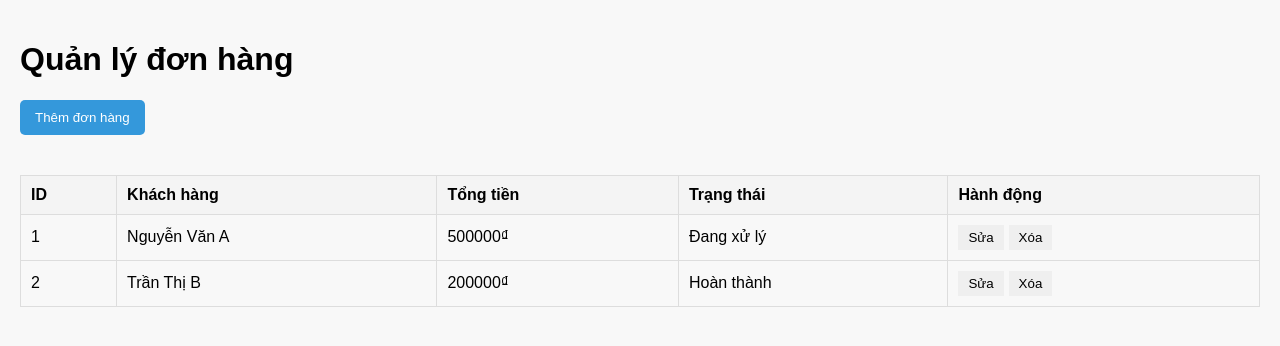
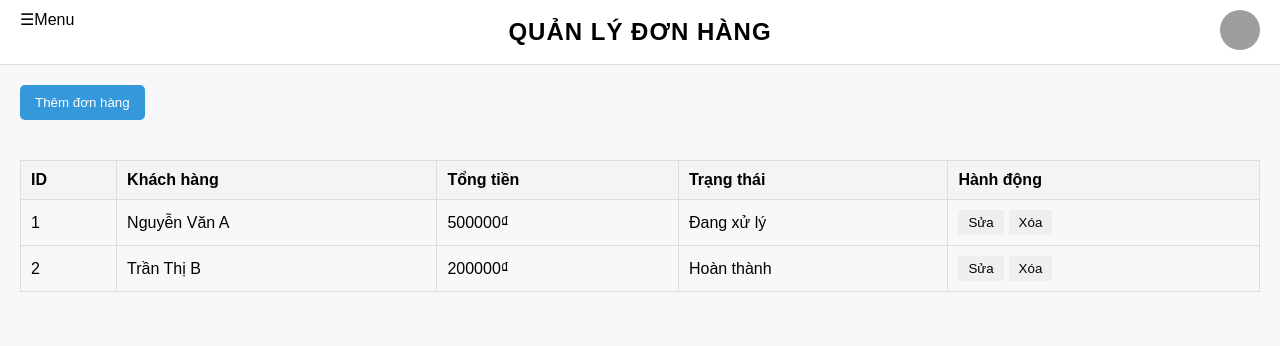
Before and after one commit to teddiebrwn/shopping, a React (Create React App) app in the folder client-admin/: page /orders in a window 1280 px wide. Shown: the top 346 px of the page. Built offline with nearby package versions, Linux system fonts and the light colour scheme; grey boxes are pictures that could not be loaded.

Commit message:
Update OrderList.js

```diff
--- a/client-admin/src/Component/Orders/OrderList.js
+++ b/client-admin/src/Component/Orders/OrderList.js
@@ -1,15 +1,29 @@
 import React, { useState } from "react";
 import OrderForm from "./OrderForm";
+import { useNavigate } from "react-router-dom";
 import "./Orders.css";
+
 
 function OrderList() {
   const [orders, setOrders] = useState([
     { id: 1, customer: "Nguyễn Văn A", total: 500000, status: "Đang xử lý" },
     { id: 2, customer: "Trần Thị B", total: 200000, status: "Hoàn thành" },
   ]);
+  const [isMenuOpen, setIsMenuOpen] = useState(false);
+  const [dropdownOpen, setDropdownOpen] = useState(false);
   const [editingOrder, setEditingOrder] = useState(null);
   const [isFormOpen, setIsFormOpen] = useState(false);
   const [confirmDelete, setConfirmDelete] = useState({ show: false, id: null });
+  const navigate = useNavigate();
+
+  const toggleMenu = () => {
+    setIsMenuOpen(!isMenuOpen);
+  };
+
+  const handleLogout = () => {
+    console.log("Đăng xuất thành công");
+    navigate("/login");
+  };
 
   const handleAddOrder = (newOrder) => {
     setOrders([...orders, { ...newOrder, id: Date.now() }]);
@@ -37,8 +51,57 @@ function OrderList() {
   };
 
   return (
+    <div className="home-container">
+      <header className="home-header">
+        <div className="logo">Quản lý đơn hàng</div>
+        <div className="left-section">
+          {!isMenuOpen && (
+            <div className="menu-button" onClick={toggleMenu}>
+              <span>☰</span> Menu
+            </div>
+          )}
+          {isMenuOpen && (
+            <div className={`menu-container ${isMenuOpen ? "open" : ""}`}>
+              <button className="close-button" onClick={toggleMenu}>
+                ✖ Đóng
+              </button>
+              <ul className="menu-list">
+                <li onClick={() => navigate('/')}>Dashboard</li>
+                <li onClick={() => navigate("/products")}>Quản lý sản phẩm</li>
+                <li onClick={() => navigate("/categories")}>Quản lý mục lục</li>
+                <li onClick={() => navigate("/users")}>Quản lý người dùng</li>
+                <li onClick={() => navigate("/orders")}>Quản lý đơn hàng</li>
+              </ul>
+            </div>
+          )}
+        </div>
+        <div className="user-menu">
+          <div
+            className="user-icon"
+            onClick={() => setDropdownOpen(!dropdownOpen)}
+          >
+            <img
+              src="https://cdn-icons-png.flaticon.com/512/1077/1077012.png"
+              alt="User Icon"
+              className="user-avatar"
+            />
+          </div>
+          {dropdownOpen && (
+            <div className="user-dropdown">
+              <button
+                className="dropdown-button"
+                onClick={() => navigate("/users")}
+              >
+                Chỉnh sửa người dùng
+              </button>
+              <button className="dropdown-button" onClick={handleLogout}>
+                Đăng xuất
+              </button>
+            </div>
+          )}
+        </div>
+      </header>
       <div className="orders-container">
-      <h1>Quản lý đơn hàng</h1>
         <button className="add-button" onClick={() => openForm()}>
           Thêm đơn hàng
         </button>
@@ -73,7 +136,6 @@ function OrderList() {
             ))}
           </tbody>
         </table>
-
         {isFormOpen && (
           <OrderForm
             order={editingOrder}
@@ -81,7 +143,6 @@ function OrderList() {
             onCancel={() => setIsFormOpen(false)}
           />
         )}
-
         {confirmDelete.show && (
           <div className="confirm-overlay">
             <div className="confirm-box">
@@ -102,6 +163,7 @@ function OrderList() {
           </div>
         )}
       </div>
+    </div>
   );
 }
 
```
Lines whose indentation alone changed are shown as unchanged.
